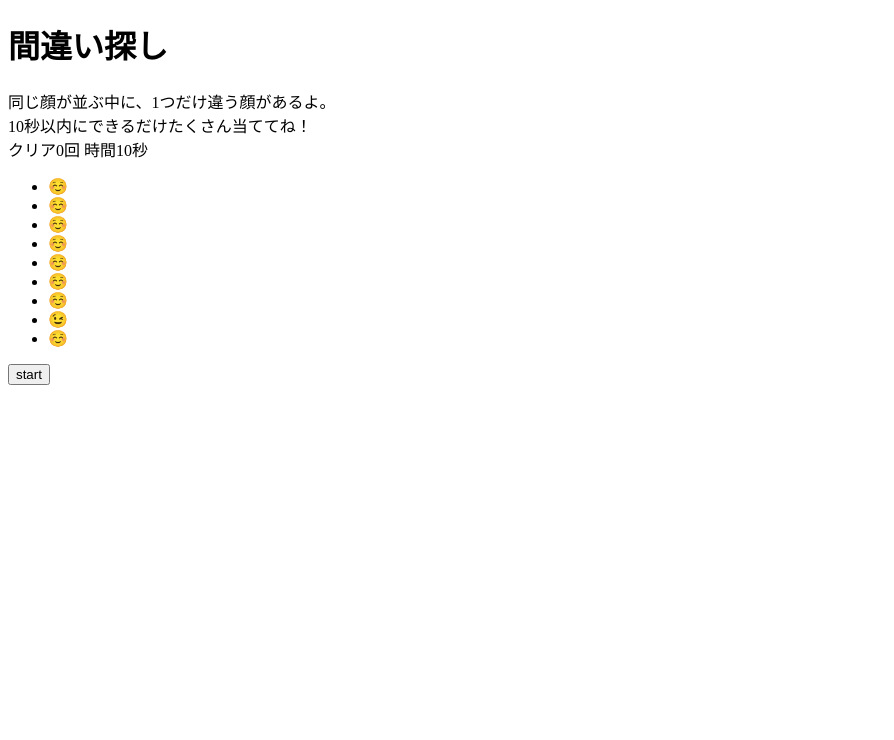
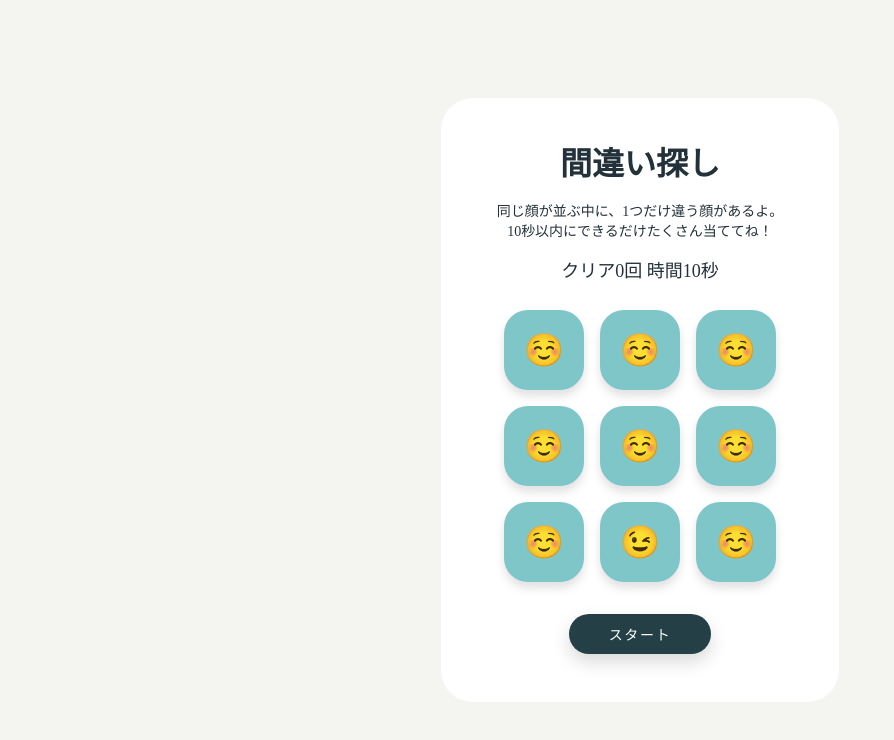
Before and after one commit to shiraiwa31-creator/1124, a plain HTML site: page index.html in a window 1280 px wide. Shown: the whole page, without its empty margins (0-894 px from the left). Drawn offline with nearby package versions, Linux system fonts and the light colour scheme.

Commit message:
css変更

```diff
--- a/css/style.css
+++ b/css/style.css
@@ -1,3 +1,101 @@
+* {
+  box-sizing: border-box;
+}
+
+body{
+  margin: 0;
+  min-height: 100vh;
+  display: flex;
+  justify-content: center;
+  align-items: center;
+  background-color: #f4f4f0;
+}
+
+/* 中央の白いカード */
+.game-card {
+  background: #ffffff;
+  padding: 40px 56px 48px;
+  border-radius: 32px;
+  text-align: center;
+  max-width: 420px;
+}
+
+/* タイトル */
+.title {
+  font-size: 32px;
+  margin: 0 0 16px;
+  color: #23313a;
+}
+
+/* 説明文 */
+.info {
+  font-size: 14px;
+  color: #23313a;
+  margin-bottom: 16px;
+}
+
+/* ステータス */
+.status {
+  font-size: 18px;
+  color: #23313a;
+  justify-content: center;
+  margin-bottom: 28px;
+}
+
+
+/* 9マスグリッド */
+.list {
+  list-style: none;
+  padding: 0;
+  margin: 0 auto 32px;
+  display: grid;
+  grid-template-columns: repeat(3, 80px);
+  grid-auto-rows: 80px;
+  gap: 16px;
+  justify-content: center;
+}
+
+/* 各マス */
+.list li {
+  background: #7fc6c9;
+  border-radius: 24px;
+  display: flex;
+  align-items: center;
+  justify-content: center;
+  font-size: 32px;
+  box-shadow: 0 6px 10px rgba(0,0,0,0.12);
+  cursor: pointer;
+  transition: transform 0.1s ease, box-shadow 0.1s ease;
+}
+
+.list li:active {
+  transform: translateY(2px);
+  box-shadow: 0 3px 6px rgba(0,0,0,0.18);
+}
+
+/* スタートボタン */
+#start {
+  border: none;
+  background: #244046;
+  color: #ffffff;
+  padding: 10px 40px;
+  border-radius: 999px;
+  font-size: 14px;
+  letter-spacing: 0.12em;
+  cursor: pointer;
+  box-shadow: 0 8px 18px rgba(0,0,0,0.15);
+}
+
+#start:hover {
+  opacity: 0.9;
+}
+
+#start:active {
+  transform: translateY(1px);
+  box-shadow: 0 4px 10px rgba(0,0,0,0.2);
+}
+
+/* シェイクアニメーション（そのまま使用） */
 @keyframes shake-horizontal {
   0%   { transform: translateX(0); }
   20%  { transform: translateX(-10px); }
--- a/index.html
+++ b/index.html
@@ -8,6 +8,7 @@
     <link rel="stylesheet" href="css/style.css">
 </head>
 <body>
+     <div class="game-card">
     <h1 class="title" id="title">間違い探し</h1>
 
     <div class="info">
@@ -32,8 +33,8 @@
         <li class="cell9">☺️</li>
     </ul>
 
-    <button id="start">start</button>
-
+    <button id="start">スタート</button>
+    </div>
     <script>
     $(function () {
         let clear = 0;
```
